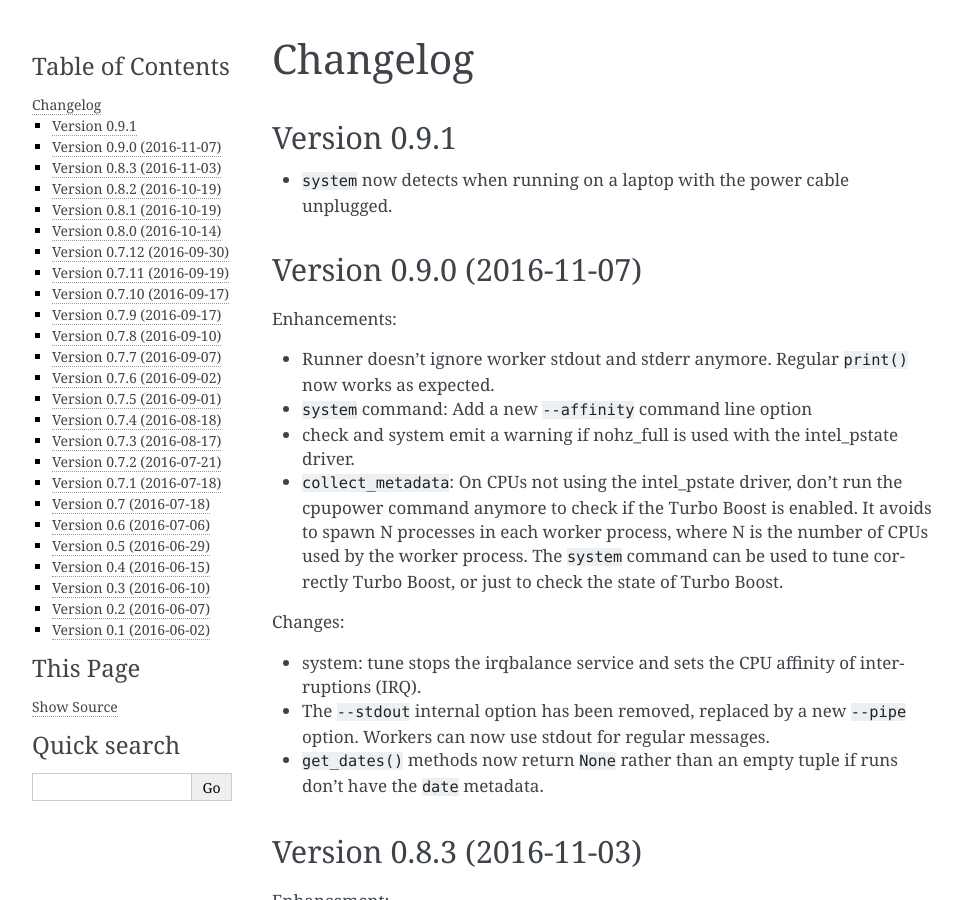
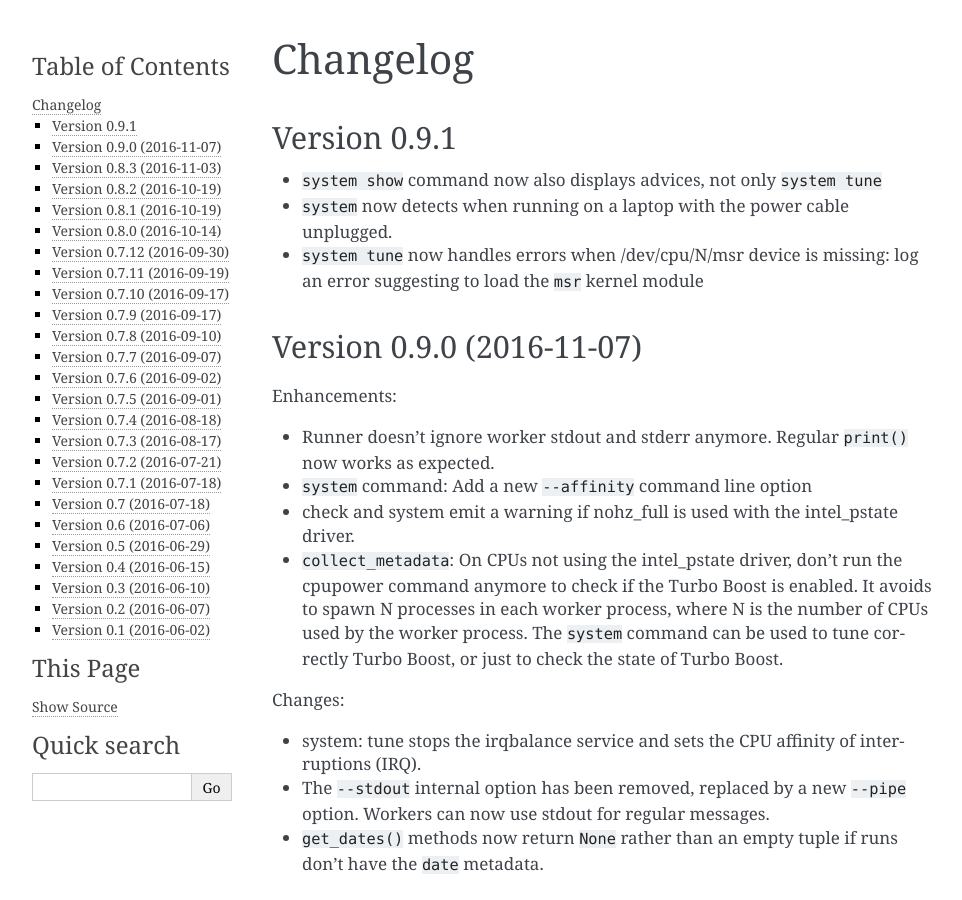
Before and after one commit to psf/pyperf, a Sphinx documentation site: the page built from doc/changelog.rst, in a window 1280 px wide and 900 px high. Shown: the whole window, without its empty margins (148-1110 px from the left). Built offline with Sphinx 7.4.7, drawn with Linux system fonts in a browser that asks for light colours.

Commit message:
changelog

```diff
--- a/doc/changelog.rst
+++ b/doc/changelog.rst
@@ -4,8 +4,11 @@ Changelog
 Version 0.9.1
 -------------
 
+* ``system show`` command now also displays advices, not only ``system tune``
 * ``system`` now detects when running on a laptop with the power cable
   unplugged.
+* ``system tune`` now handles errors when /dev/cpu/N/msr device is missing:
+  log an error suggesting to load the ``msr`` kernel module
 
 Version 0.9.0 (2016-11-07)
 --------------------------
```
